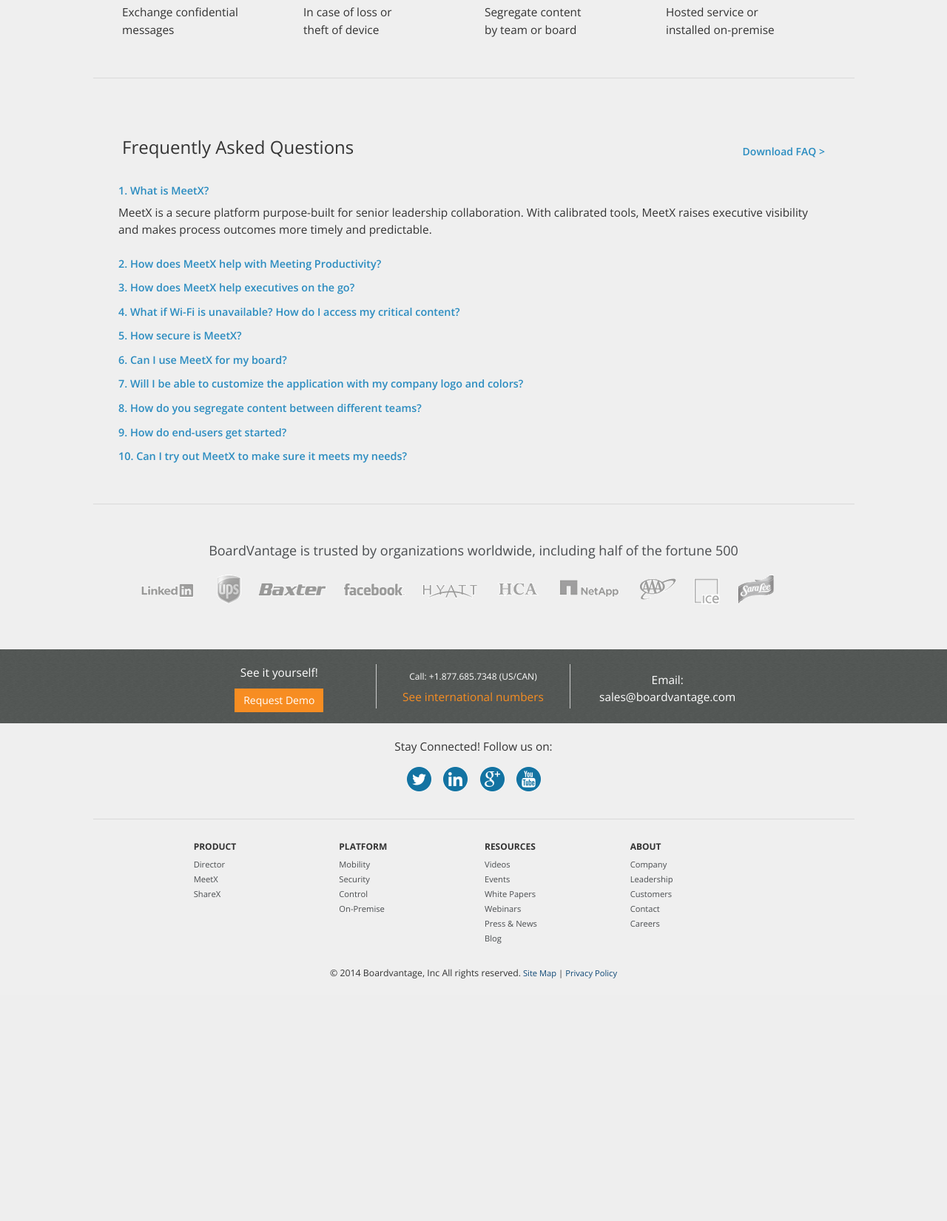
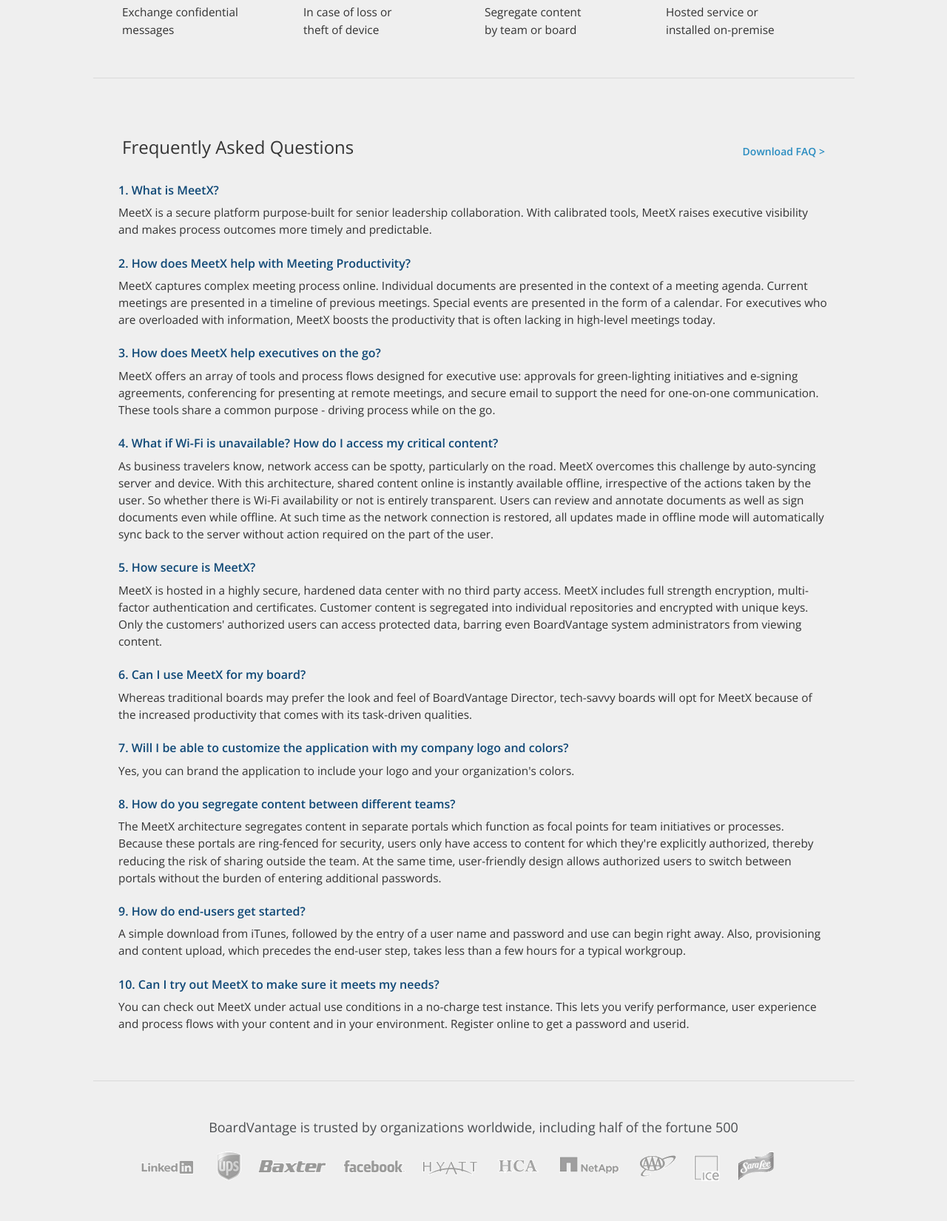
Before and after one commit to rjung-bv/pushtoserver, a PHP site: page /products/meetx.php in a window 1280 px wide. Shown: the part 2765-4416 px from the top of the page at 74% size. Before the commit the page ends 4088 px from the top, so only its background shows below. Run offline with PHP 8.4, Linux system fonts and the light colour scheme; some libraries are stand-ins or nearby versions.

Commit message:
meetX FAQ all visible

```diff
--- a/products/meetx.php
+++ b/products/meetx.php
@@ -299,9 +299,9 @@
               <div class="panel panel-default">
                 <div class="panel-heading">
                   <h5 class="panel-title">
-                    <a data-toggle="collapse" data-parent="#accordion" href="#faq01">
+                    <!--<a data-toggle="collapse" data-parent="#accordion" href="#faq01"> -->
                       1. What is MeetX?
-                    </a>
+                    <!--</a>-->
                   </h5>
                 </div>
                 <div id="faq01" class="panel-collapse collapse in">
@@ -314,12 +314,12 @@
               <div class="panel panel-default">
                 <div class="panel-heading">
                   <h5 class="panel-title">
-                    <a data-toggle="collapse" data-parent="#accordion" href="#faq02">
+                    <!--<a data-toggle="collapse" data-parent="#accordion" href="#faq02">-->
                       2. How does MeetX help with Meeting Productivity?
-                    </a>
+                    <!--</a>-->
                   </h5>
                 </div>
-                <div id="faq02" class="panel-collapse collapse">
+                <div id="faq02" class="panel-collapse collapse in">
                   <div class="panel-body">
                     <p>MeetX captures complex meeting process online. Individual documents are presented in the context of a meeting agenda. Current meetings are presented in a timeline of previous meetings. Special events are presented in the form of a calendar. For executives who are overloaded with information, MeetX boosts the productivity that is often lacking in high-level meetings today.</p>
                   </div>
@@ -329,12 +329,12 @@
               <div class="panel panel-default">
                 <div class="panel-heading">
                   <h5 class="panel-title">
-                    <a data-toggle="collapse" data-parent="#accordion" href="#faq03">
+                    <!--<a data-toggle="collapse" data-parent="#accordion" href="#faq03">-->
                      3. How does MeetX help executives on the go?
-                    </a>
+                    <!--</a>-->
                   </h5>
                 </div>
-                <div id="faq03" class="panel-collapse collapse">
+                <div id="faq03" class="panel-collapse collapse in">
                   <div class="panel-body">
                     <p>MeetX offers an array of tools and process flows designed for executive use: approvals for green-lighting initiatives and e-signing agreements, conferencing for presenting at remote meetings, and secure email to support the need for one-on-one communication. These tools share a common purpose - driving process while on the go.</p>
                   </div>
@@ -344,12 +344,12 @@
               <div class="panel panel-default">
                 <div class="panel-heading">
                   <h5 class="panel-title">
-                    <a data-toggle="collapse" data-parent="#accordion" href="#faq04">
+                    <!--<a data-toggle="collapse" data-parent="#accordion" href="#faq04">-->
                      4. What if Wi-Fi is unavailable? How do I access my critical content?
-                    </a>
+                    <!--</a>-->
                   </h5>
                 </div>
-                <div id="faq04" class="panel-collapse collapse">
+                <div id="faq04" class="panel-collapse collapse in">
                   <div class="panel-body">
                     <p>As business travelers know, network access can be spotty, particularly on the road. MeetX overcomes this challenge by auto-syncing server and device. With this architecture, shared content online is instantly available offline, irrespective of the actions taken by the user. So whether there is Wi-Fi availability or not is entirely transparent. Users can review and annotate documents as well as sign documents even while offline. At such time as the network connection is restored, all updates made in offline mode will automatically sync back to the server without action required on the part of the user.</p>
                   </div>
@@ -359,12 +359,12 @@
               <div class="panel panel-default">
                 <div class="panel-heading">
                   <h5 class="panel-title">
-                    <a data-toggle="collapse" data-parent="#accordion" href="#faq05">
+                    <!--<a data-toggle="collapse" data-parent="#accordion" href="#faq05">-->
                      5. How secure is MeetX?
-                    </a>
+                    <!--</a>-->
                   </h5>
                 </div>
-                <div id="faq05" class="panel-collapse collapse">
+                <div id="faq05" class="panel-collapse collapse in">
                   <div class="panel-body">
                     <p>MeetX is hosted in a highly secure, hardened data center with no third party access. MeetX includes full strength encryption, multi-factor authentication and certificates. Customer content is segregated into individual repositories and encrypted with unique keys. Only the customers' authorized users can access protected data, barring even BoardVantage system administrators from viewing content.</p>
                   </div>
@@ -374,12 +374,12 @@
               <div class="panel panel-default">
                 <div class="panel-heading">
                   <h5 class="panel-title">
-                    <a data-toggle="collapse" data-parent="#accordion" href="#faq06">
+                    <!--<a data-toggle="collapse" data-parent="#accordion" href="#faq06">-->
                      6. Can I use MeetX for my board?
-                    </a>
+                    <!--</a>-->
                   </h5>
                 </div>
-                <div id="faq06" class="panel-collapse collapse">
+                <div id="faq06" class="panel-collapse collapse in">
                   <div class="panel-body">
                     <p>Whereas traditional boards may prefer the look and feel of BoardVantage Director, tech-savvy boards will opt for MeetX because of the increased productivity that comes with its task-driven qualities.</p>
                   </div>
@@ -389,12 +389,12 @@
               <div class="panel panel-default">
                 <div class="panel-heading">
                   <h5 class="panel-title">
-                    <a data-toggle="collapse" data-parent="#accordion" href="#faq07">
+                    <!--<a data-toggle="collapse" data-parent="#accordion" href="#faq07">-->
                       7. Will I be able to customize the application with my company logo and colors?
-                    </a>
+                    <!--</a>-->
                   </h5>
                 </div>
-                <div id="faq07" class="panel-collapse collapse">
+                <div id="faq07" class="panel-collapse collapse in">
                   <div class="panel-body">
                     <p>Yes, you can brand the application to include your logo and your organization's colors.</p>
                   </div>
@@ -404,12 +404,12 @@
               <div class="panel panel-default">
                 <div class="panel-heading">
                   <h5 class="panel-title">
-                    <a data-toggle="collapse" data-parent="#accordion" href="#faq08">
+                    <!--<a data-toggle="collapse" data-parent="#accordion" href="#faq08">-->
                      8. How do you segregate content between different teams?
-                    </a>
+                    <!--</a>-->
                   </h5>
                 </div>
-                <div id="faq08" class="panel-collapse collapse">
+                <div id="faq08" class="panel-collapse collapse in">
                   <div class="panel-body">
                     <p>The MeetX architecture segregates content in separate portals which function as focal points for team initiatives or processes. Because these portals are ring-fenced for security, users only have access to content for which they're explicitly authorized, thereby reducing the risk of sharing outside the team. At the same time, user-friendly design allows authorized users to switch between portals without the burden of entering additional passwords.</p>
                   </div>
@@ -419,12 +419,12 @@
               <div class="panel panel-default">
                 <div class="panel-heading">
                   <h5 class="panel-title">
-                    <a data-toggle="collapse" data-parent="#accordion" href="#faq09">
+                    <!--<a data-toggle="collapse" data-parent="#accordion" href="#faq09">-->
                      9. How do end-users get started?
-                    </a>
+                    <!--</a>-->
                   </h5>
                 </div>
-                <div id="faq09" class="panel-collapse collapse">
+                <div id="faq09" class="panel-collapse collapse in">
                   <div class="panel-body">
                     <p>A simple download from iTunes, followed by the entry of a user name and password and use can begin right away. Also, provisioning and content upload, which precedes the end-user step, takes less than a few hours for a typical workgroup.</p>
                   </div>
@@ -434,12 +434,12 @@
               <div class="panel panel-default">
                 <div class="panel-heading">
                   <h5 class="panel-title">
-                    <a data-toggle="collapse" data-parent="#accordion" href="#faq10">
+                    <!--<a data-toggle="collapse" data-parent="#accordion" href="#faq10">-->
                      10. Can I try out MeetX to make sure it meets my needs?
-                    </a>
+                    <!--</a>-->
                   </h5>
                 </div>
-                <div id="faq10" class="panel-collapse collapse">
+                <div id="faq10" class="panel-collapse collapse in">
                   <div class="panel-body">
                     <p>You can check out MeetX under actual use conditions in a no-charge test instance. This lets you verify performance, user experience and process flows with your content and in your environment. Register online to get a password and userid.</p>
                   </div>
```
